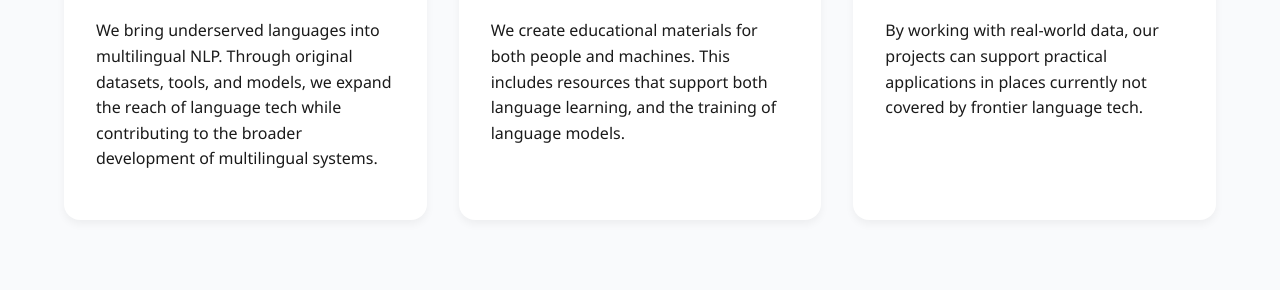
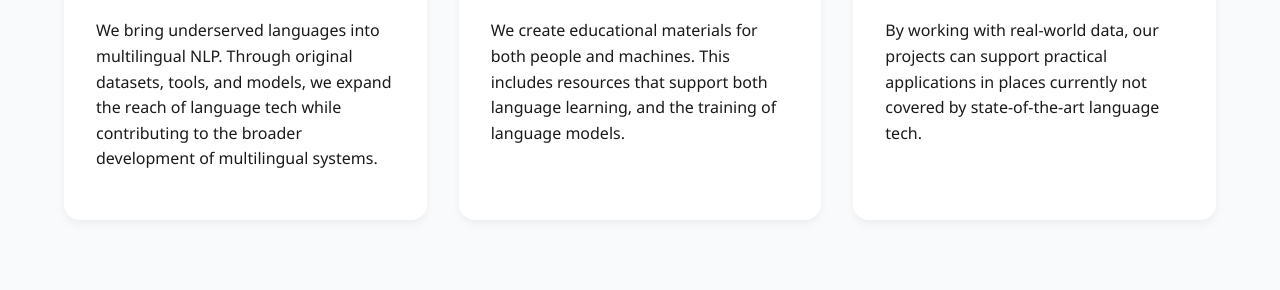
Before and after one commit to okalai-ai/okalai-site, a Jekyll site: the page built from index.md, in a window 1280 px wide and 1373 px high. Shown: the part 925-1215 px from the top of the window. Built offline with Jekyll 4.4.1, drawn with Linux system fonts in a browser that asks for light colours.

Commit message:
Update wording from 'frontier' to 'state-of-the-art'

```diff
--- a/_layouts/default.html
+++ b/_layouts/default.html
@@ -49,7 +49,7 @@
       </div>
       <div class="card" data-sr>
         <h2>Impact</h2>
-        <p> By working with real-world data,  our projects can support practical applications in places currently not covered by frontier language tech.</p>
+        <p> By working with real-world data,  our projects can support practical applications in places currently not covered by state-of-the-art language tech.</p>
       </div>
     </section>
   </main>
```
